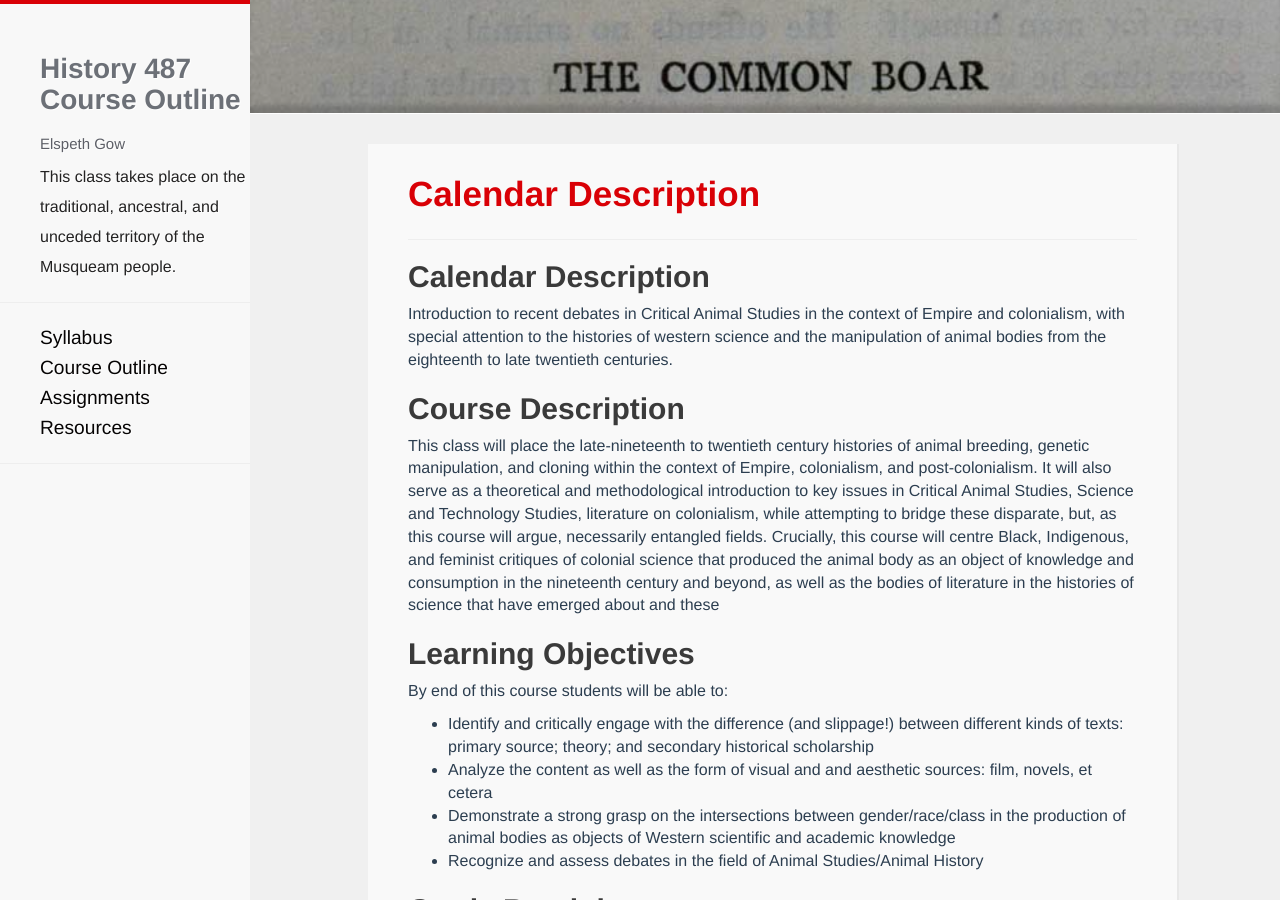
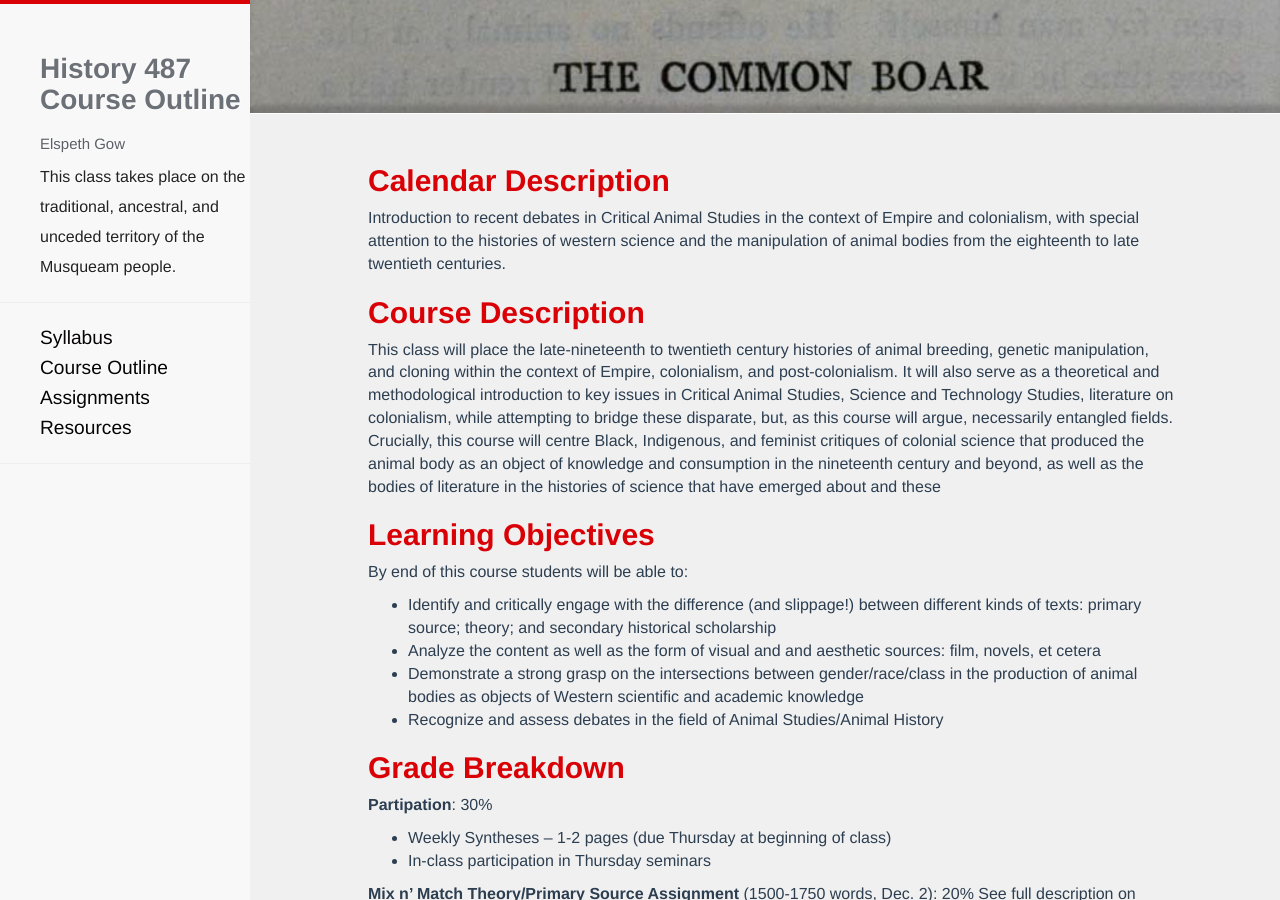
Before and after one commit to esgow/HIST487, a Jekyll site: the page built from index.md, in a window 1280 px wide and 900 px high, scrolled down 693 px. Built offline with Jekyll 4.4.1, drawn with Linux system fonts in a browser that asks for light colours; nearby versions of some CDN libraries; Markdown is read by kramdown in place of the engine named in the settings; our own code applies the rules of GitHub Pages for plain Markdown files.

Commit message:
Update index.html

```diff
--- a/_layouts/index.html
+++ b/_layouts/index.html
@@ -2,10 +2,5 @@
 layout: default
 ---
 {% include showcase.html %}
-<div id="article">
-  <div class="article-title">{{ page.title }}</div>
- <hr/>
-  <div class="post">
+
     {{ content }}
-  </div>
-</div>
```
